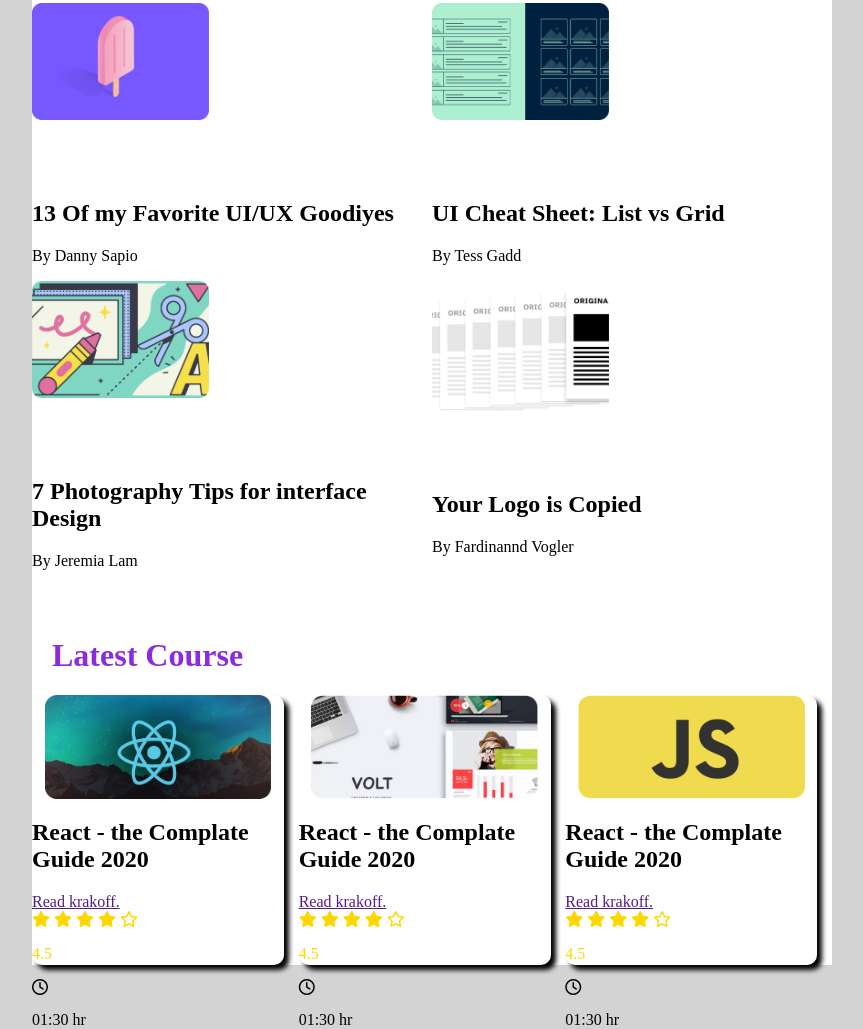
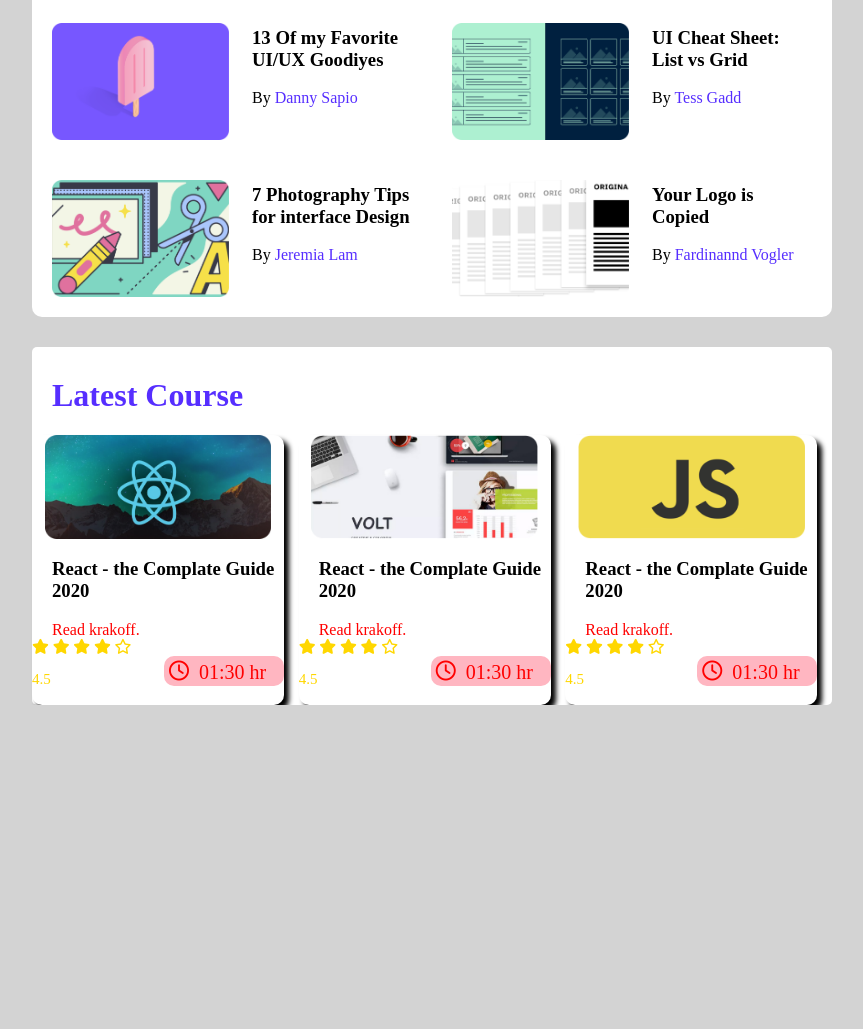
Before and after one commit to mnalambd09/leader-board-css3, a plain HTML site: page index.html in a window 1280 px wide. Shown: the part 511-1540 px from the top of the page, without its empty margins (208-1071 px from the left). After the commit the page ends 1216 px from the top, so only its background shows below. Drawn offline with Linux system fonts and the light colour scheme.

Commit message:
fourth commit

```diff
--- a/index.html
+++ b/index.html
@@ -21,6 +21,7 @@
         </ul>
     </nav>
     <main>
+        <div class="player-blog">
             <h1 class="player-title">Top player</h1>
         <div class="top-players">
             <div class="top-player">
@@ -54,32 +55,34 @@
             <div class="top-blog">
                 <div class="blog-img"><img src="images/blogs/blog-1.png" alt=""></div>
                 <div class="blog-content">
-                    <h2>13 Of my Favorite UI/UX Goodiyes</h2>
+                    <h3>13 Of my Favorite UI/UX Goodiyes</h3>
                     <p>By <span>Danny Sapio</span> </p>
                 </div>
             </div>
             <div class="top-blog">
                 <div class="blog-img"><img src="images/blogs/blog-2.png" alt=""></div>
                 <div class="blog-content">
-                    <h2>UI Cheat Sheet: List vs Grid</h2>
+                    <h3>UI Cheat Sheet: List vs Grid</h3>
                     <p>By <span>Tess Gadd</span> </p>
                 </div>
             </div>
             <div class="top-blog">
                 <div class="blog-img"><img src="images/blogs/blog-3.png" alt=""></div>
                 <div class="blog-content">
-                    <h2>7 Photography Tips for interface Design</h2>
+                    <h3>7 Photography Tips for interface Design</h3>
                     <p>By <span>Jeremia Lam</span> </p>
                 </div>
             </div>
             <div class="top-blog">
                 <div class="blog-img"><img src="images/blogs/blog-4.png" alt=""></div>
                 <div class="blog-content">
-                    <h2>Your Logo is Copied</h2>
+                    <h3>Your Logo is Copied</h3>
                     <p>By <span>Fardinannd Vogler</span> </p>
                 </div>
             </div>
         </div>
+        </div>
+        <div class="latest-courses">
             <h1 class="player-title">Latest Course</h1>
         <div class="latest-course">
             <div class="course-card">
@@ -87,9 +90,10 @@
                     <img src="images/courses/course-1.png" alt="">
                 </div>
                 <div class="course-content">
-                    <h2>React - the Complate Guide 2020</h2>
+                    <h3>React - the Complate Guide 2020</h3>
                     <a href="">Read krakoff.</a>
                 </div>
+                <div class="rating-section">
                     <div class="rating">
                         <i class="fa-solid fa-star"></i>
                         <i class="fa-solid fa-star"></i>
@@ -103,14 +107,17 @@
                         <p>01:30 hr</p>
                     </div>
                 </div>
+
+            </div>
             <div class="course-card">
                 <div class="course-img">
                     <img src="images/courses/course-2.png" alt="">
                 </div>
                 <div class="course-content">
-                    <h2>React - the Complate Guide 2020</h2>
+                    <h3>React - the Complate Guide 2020</h3>
                     <a href="">Read krakoff.</a>
                 </div>
+                <div class="rating-section">
                     <div class="rating">
                         <i class="fa-solid fa-star"></i>
                         <i class="fa-solid fa-star"></i>
@@ -124,14 +131,17 @@
                         <p>01:30 hr</p>
                     </div>
                 </div>
+
+            </div>
             <div class="course-card">
                 <div class="course-img">
                     <img src="images/courses/course-3.png" alt="">
                 </div>
                 <div class="course-content">
-                    <h2>React - the Complate Guide 2020</h2>
+                    <h3>React - the Complate Guide 2020</h3>
                     <a href="">Read krakoff.</a>
                 </div>
+                <div class="rating-section">
                     <div class="rating">
                         <i class="fa-solid fa-star"></i>
                         <i class="fa-solid fa-star"></i>
@@ -145,7 +155,11 @@
                         <p>01:30 hr</p>
                     </div>
                 </div>
+
             </div>
+        </div>
+        </div>
+
 
     </main>
 </body>
--- a/style.css
+++ b/style.css
@@ -6,9 +6,9 @@ body{
 }
 main{
     width: 800px;
-    background-color: white;
     margin: 0px auto;
 }
+
 .navbar{
     width: 100%;
     height: 100px;
@@ -34,9 +34,13 @@ main{
     height: 57px;
 }
 .player-title{
-    color: blueviolet;
+    color: 562EFF;
     margin-left: 20px;
     padding-top: 30px;
+}
+.player-blog{
+    background-color: white;
+    border-radius: 10px;
 }
 .top-players{
     display: grid;
@@ -65,18 +69,34 @@ hr{
 .top-blogs{
     display: grid;
     grid-template-columns: repeat(2, 1fr);
-    justify-content:center;
-    align-items:center;
+    margin-bottom:30px;
+    border-radius:10px;
+
+
 }
 .top-blog{
-
+    display: grid;
+    grid-template-columns: repeat(2, 1fr);
+    justify-content: center;
+    margin: 20px;
 }
 .blog-img{
     width:177px;
-    height:177px;
+    height:117px;
 }
 .blog-img img{
     width: 100%;
+}
+.blog-content{
+    margin-left: 20px;
+    margin-top: -15px;
+}
+span{
+    color: 562EFF ;
+}
+.latest-courses{
+    background-color: white;
+    border-radius: 5px;
 }
 .latest-course{
     display: grid;
@@ -99,6 +119,48 @@ hr{
     width: 90%;
 
 }
+.course-content h2{
+    margin-left: 20px;
+
+}
+.course-content a{
+    margin: -10px;
+}
 .rating{
     color: gold;
+    font-size: 15px;
 }
+.rating-section{
+    display: flex;
+    justify-content: space-between;
+    align-items: center;
+}
+.clock{
+    display: flex;
+   background-color: lightpink;
+   width: 120px;
+   height: 30px;
+   margin: 0px;
+   padding: 0px;
+   border-radius: 10px;
+}
+.clock p{
+    margin: 5px;
+    padding: 0px;
+    color: red;
+    font-size: 20px;
+}
+.clock i{
+    margin: 5px;
+    padding: 0px;
+    color: red;
+    font-size: 20px;
+}
+.course-content a{
+    text-decoration: none;
+    color: red;
+    margin-left: 20px;
+}
+.course-content h3{
+    margin-left: 20px;
+}
```
Lines whose indentation alone changed are shown as unchanged.
